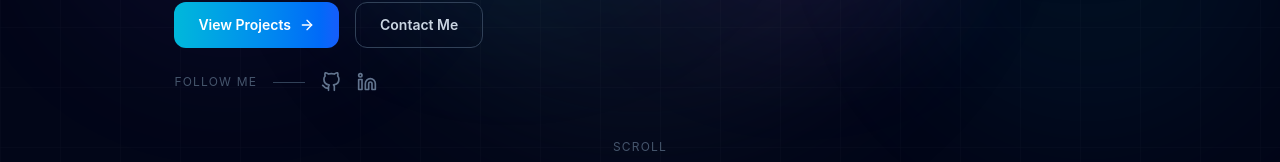
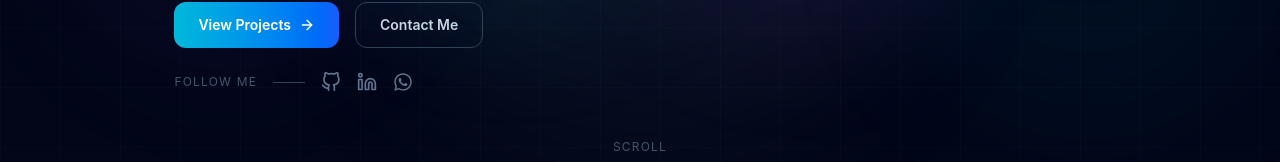
Before and after one commit to mshahnawaz1202/PortFolio, a React (Vite) app: page / in a window 1280 px wide. Shown: the part 573-735 px from the top of the page. Built offline with nearby package versions, Linux system fonts and the light colour scheme.

Commit message:
feat: add WhatsApp icon and link to Footer and Hero components for enhanced social connectivity

```diff
--- a/src/components/Footer.jsx
+++ b/src/components/Footer.jsx
@@ -1,11 +1,13 @@
 import { motion } from 'framer-motion'
 import { FiGithub, FiLinkedin, FiInstagram, FiMail, FiArrowUp } from 'react-icons/fi'
+import { FaWhatsapp } from 'react-icons/fa'
 import { socialLinks } from '../data/social_links'
 
 const navLinks = [
   { to: 'home', label: 'Home' },
   { to: 'about', label: 'About' },
   { to: 'projects', label: 'Projects' },
+  { to: 'certificates', label: 'Certificates' },
   { to: 'contact', label: 'Contact' },
 ]
 
@@ -13,6 +15,7 @@ const socials = [
   { icon: FiGithub,    href: socialLinks.github,    label: 'GitHub' },
   { icon: FiLinkedin,  href: socialLinks.linkedin,   label: 'LinkedIn' },
   { icon: FiInstagram, href: socialLinks.instagram,  label: 'Instagram' },
+  { icon: FaWhatsapp,  href: socialLinks.whatsapp,   label: 'WhatsApp' },
   { icon: FiMail,      href: socialLinks.email,      label: 'Email' },
 ]
 
@@ -41,7 +44,7 @@ function Footer() {
               onClick={() => scrollToSection('home')}
               className="text-2xl font-bold text-white w-fit hover:text-cyan-400 transition-colors duration-200"
             >
-              MSN<span className="text-cyan-400">.</span>
+              Muhammad Shah Nawaz<span className="text-cyan-400">.</span>
             </button>
             <p className="text-slate-400 text-sm leading-relaxed max-w-xs">
               Full Stack Developer crafting clean, performant, and beautiful web experiences.
@@ -110,6 +113,17 @@ function Footer() {
                 github.com/mshahnawaz1202
               </a>
               <a
+                href={socialLinks.whatsapp}
+                target="_blank"
+                rel="noopener noreferrer"
+                className="flex items-center gap-3 text-slate-400 hover:text-cyan-400 text-sm transition-colors duration-200 group"
+              >
+                <span className="w-8 h-8 flex items-center justify-center rounded-lg bg-slate-800 border border-slate-700 group-hover:border-cyan-500 transition-all duration-200">
+                  <FaWhatsapp size={14} />
+                </span>
+                {socialLinks.phone}
+              </a>
+              <a
                 href={socialLinks.linkedin}
                 target="_blank"
                 rel="noopener noreferrer"
--- a/src/components/Hero.jsx
+++ b/src/components/Hero.jsx
@@ -1,6 +1,7 @@
 import { motion } from 'framer-motion'
 import { FiArrowRight } from 'react-icons/fi'
 import { FiGithub, FiLinkedin } from 'react-icons/fi'
+import { FaWhatsapp } from 'react-icons/fa'
 import { socialLinks } from '../data/social_links'
 import avatarImg from '../assets/avatar.png'
 
@@ -139,6 +140,15 @@ function Hero() {
             >
               <FiLinkedin size={20} />
             </a>
+            <a
+              href={socialLinks.whatsapp}
+              target="_blank"
+              rel="noopener noreferrer"
+              className="text-slate-500 hover:text-green-400 transition-colors duration-200"
+              aria-label="WhatsApp"
+            >
+              <FaWhatsapp size={20} />
+            </a>
           </motion.div>
 
         </div>
```
